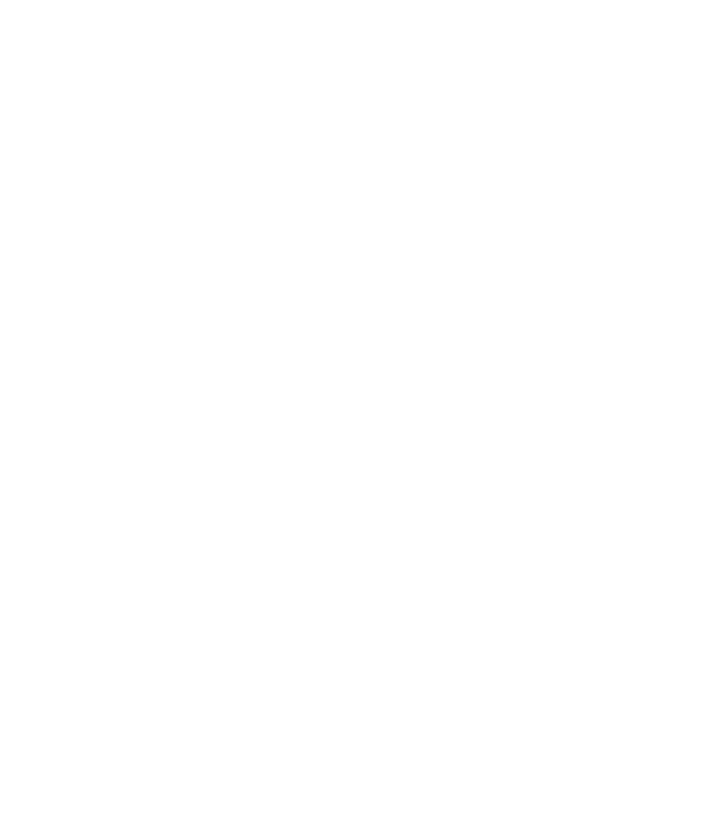
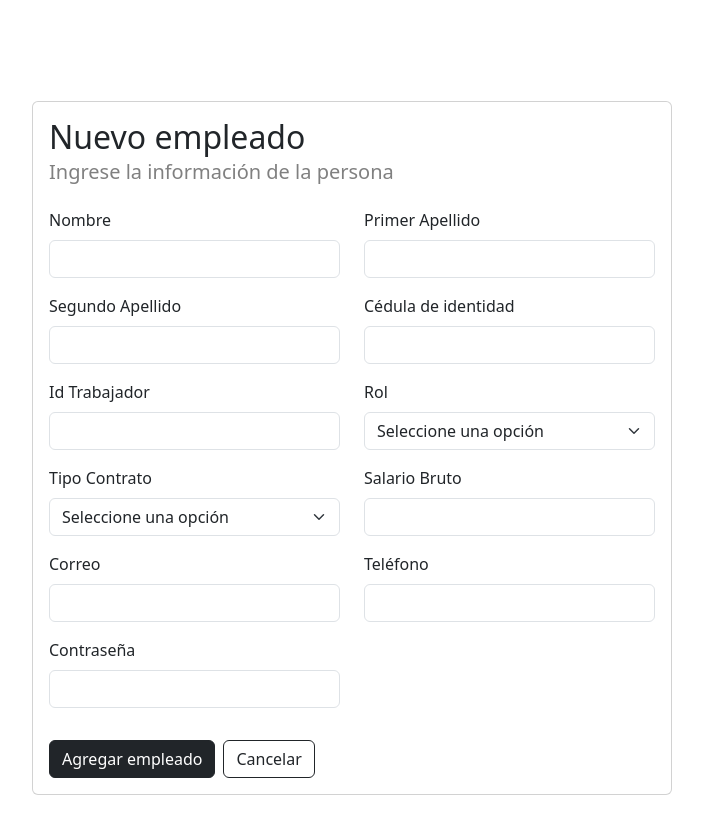
Before and after one commit to luisEChaconC/PI-IngeBases, a Vue app in the folder frontend/: page /add-employee in a window 1280 px wide. Before the commit this address had no page. Shown: the top 834 px of the page, without its empty margins (288-991 px from the left). Before the commit the page ends 800 px from the top, so only its background shows below. Built offline with nearby package versions, Linux system fonts and the light colour scheme.

Commit message:
feat(add-employee-form): add boostrap and generate view and styles

```diff
--- a/frontend/package.json
+++ b/frontend/package.json
@@ -10,7 +10,8 @@
   "dependencies": {
     "core-js": "^3.8.3",
     "vue": "^3.2.13",
-    "vue-router": "^4.5.0"
+    "vue-router": "^4.5.0",
+    "bootstrap": "^5.3.3"
   },
   "devDependencies": {
     "@babel/core": "^7.12.16",
--- a/frontend/src/main.js
+++ b/frontend/src/main.js
@@ -1,5 +1,6 @@
 import { createApp } from 'vue'
 import App from './App.vue'
 import router from './router'
+import 'bootstrap/dist/css/bootstrap.min.css'
 
 createApp(App).use(router).mount('#app')
--- a/frontend/src/router/index.js
+++ b/frontend/src/router/index.js
@@ -1,6 +1,13 @@
+import AddEmployee from '../views/AddEmployee.vue'
 import { createRouter, createWebHistory } from 'vue-router'
 
-const routes = []
+const routes = [
+    {
+        path: '/add-employee',
+        name: 'AddEmployee',
+        component: AddEmployee
+      }
+]
 
 const router = createRouter({
     history: createWebHistory(),
--- /dev/null
+++ b/frontend/src/views/AddEmployee.vue
@@ -0,0 +1,86 @@
+<template>
+    <div class="d-flex justify-content-center align-items-center min-vh-100 my-5">
+    <div class="card w-50">
+        <div class="card-body">
+        <h2 class="card-title">Nuevo empleado</h2>
+        <h5 class="card-subtitle mb-4">Ingrese la información de la persona</h5>
+        <div class="row">
+            <div class="col-md-6">
+            <div class="mb-3">
+                <label for="firstName" class="form-label">Nombre</label>
+                <input type="text" class="form-control" id="firstName" />
+            </div>
+            <div class="mb-3">
+                <label for="secondLastName" class="form-label">Segundo Apellido</label>
+                <input type="text" class="form-control" id="secondLastName" />
+            </div>
+            <div class="mb-3">
+                <label for="workerId" class="form-label">Id Trabajador</label>
+                <input type="text" class="form-control" id="workerId" />
+            </div>
+            <div class="mb-3">
+                <label for="contractType" class="form-label">Tipo Contrato</label>
+                <select class="form-select" id="contractType">
+                <option value="">Seleccione una opción</option>
+                <option value="PartTime">Media Jornada</option>
+                <option value="FullTime">Jornada Completa</option>
+                <option value="ProfessionalServices">Servicios Profesionales</option>
+                </select>
+            </div>
+            <div class="mb-3">
+                <label for="email" class="form-label">Correo</label>
+                <input type="email" class="form-control" id="email" />
+            </div>
+            <div class="mb-3">
+                <label for="password" class="form-label">Contraseña</label>
+                <input type="password" class="form-control" id="password" />
+            </div>
+            </div>
+            <div class="col-md-6">
+            <div class="mb-3">
+                <label for="firstLastName" class="form-label">Primer Apellido</label>
+                <input type="text" class="form-control" id="firstLastName" />
+            </div>
+            <div class="mb-3">
+                <label for="identityCard" class="form-label">Cédula de identidad</label>
+                <input type="text" class="form-control" id="identityCard" />
+            </div>
+            <div class="mb-3">
+                <label for="role" class="form-label">Rol</label>
+                <select class="form-select" id="role">
+                <option value="">Seleccione una opción</option>
+                <option value="Supervisor">Supervisor</option>
+                <option value="PayrollManager">Encargado Planilla</option>
+                <option value="Collaborator">Colaborador</option>
+                </select>
+            </div>
+            <div class="mb-3">
+                <label for="grossSalary" class="form-label">Salario Bruto</label>
+                <input type="number" class="form-control" id="grossSalary" />
+            </div>
+            <div class="mb-3">
+                <label for="phone" class="form-label">Teléfono</label>
+                <input type="tel" class="form-control" id="phone" />
+            </div>
+            </div>
+        </div>
+        <div class="d-flex justify-content-start mt-3">
+            <button type="button" class="btn btn-dark me-2">Agregar empleado</button>
+            <button type="button" class="btn btn-outline-dark">Cancelar</button>
+        </div>
+        </div>
+    </div>
+    </div>
+</template>
+
+<script>
+    export default {
+    name: 'AddEmployee'
+    }
+</script>
+
+<style scoped>
+  .card-subtitle {
+    color: gray;
+  }
+</style>
```
Also changed, not shown: 1 other file (tests, documents, lock files or other folders).
